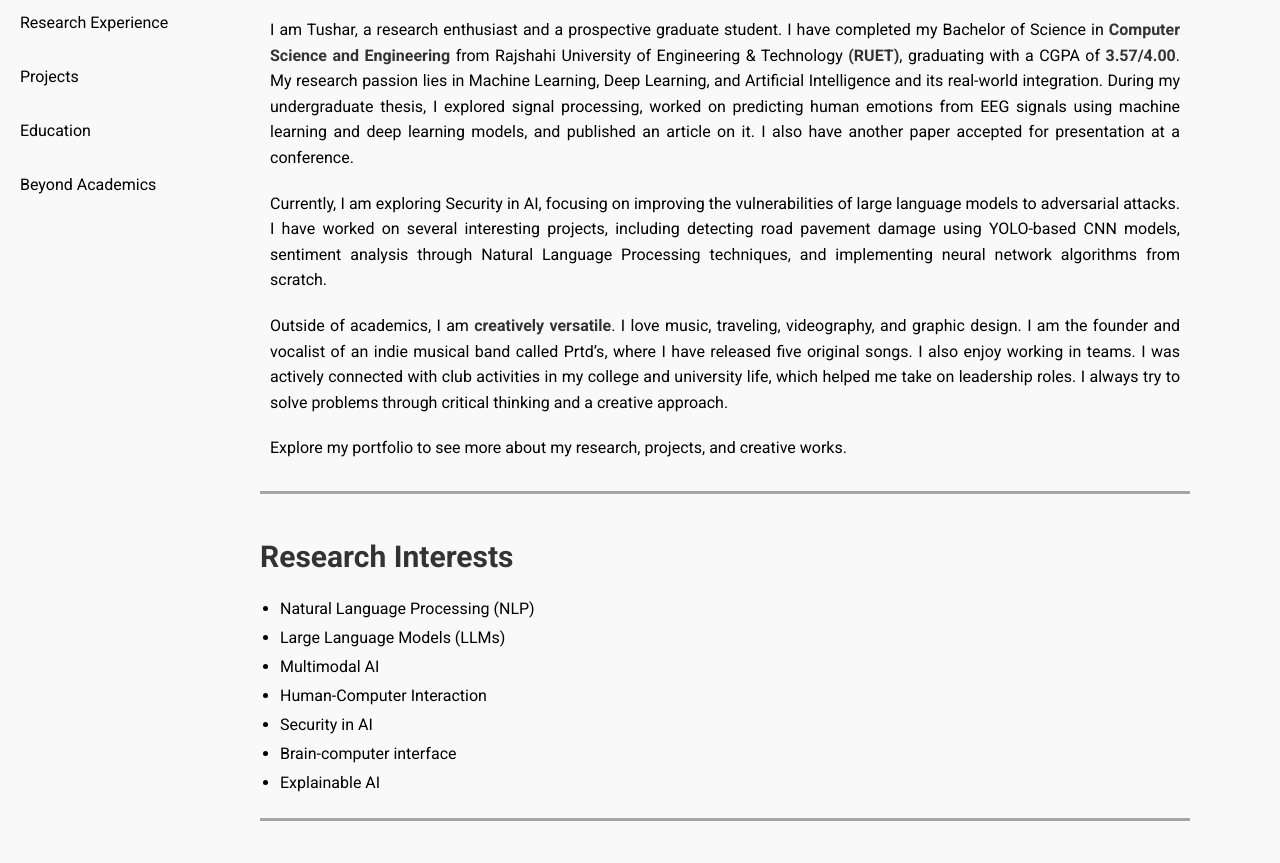
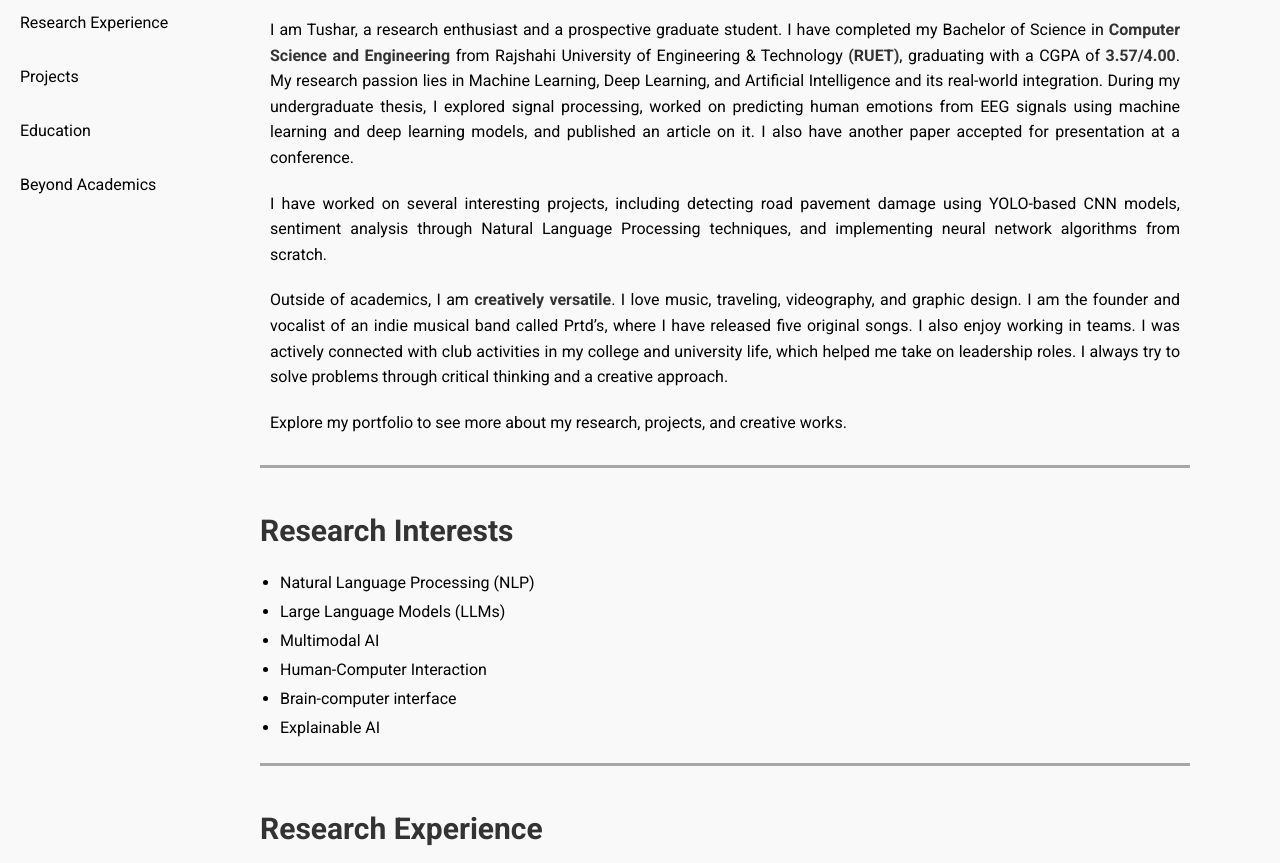
Before and after one commit to tushar9085/tushar9085.github.io, a plain HTML site: page index.html in a window 1280 px wide. Shown: the part 351-1214 px from the top of the page. Drawn offline with Linux system fonts and the light colour scheme.

Commit message:
Modified

```diff
--- a/index.html
+++ b/index.html
@@ -116,7 +116,6 @@
                 </p>
 
                 <p>
-                    Currently, I am exploring Security in AI, focusing on improving the vulnerabilities of large language models to adversarial attacks.
                     I have worked on several interesting projects, including detecting road pavement damage using YOLO-based CNN models, sentiment analysis through Natural Language Processing techniques, and implementing neural network algorithms from scratch.
 
                 </p>
@@ -144,7 +143,7 @@
                     <li>Large Language Models (LLMs)</li>
                     <li>Multimodal AI</li>
                     <li>Human-Computer Interaction</li>
-                    <li>Security in AI</li>
+                    <!-- <li>Security in AI</li> -->
                     <li>Brain-computer interface</li>
                     <li>Explainable AI</li>
                 </ul>
```
Also changed, not shown: 1 other file.
